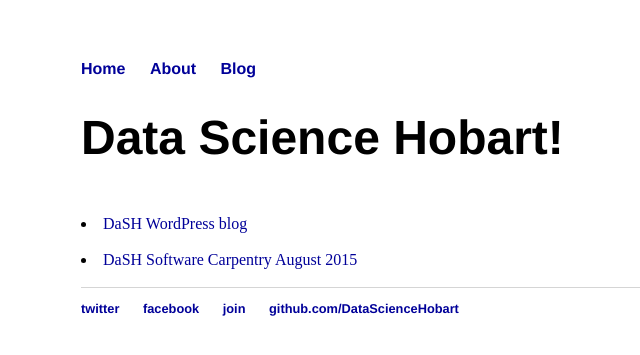
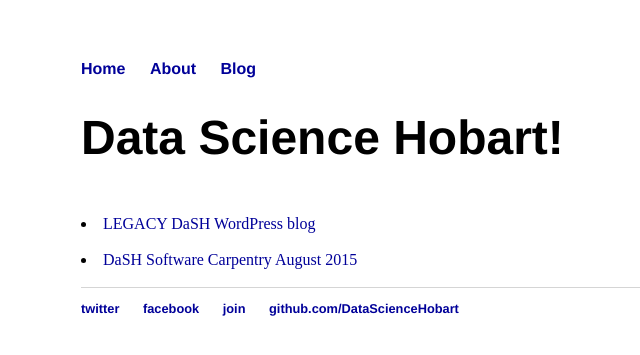
Before and after one commit to DataScienceHobart/DaSH, a Jekyll site: the page built from index.html, in a window 1280 px wide. Shown: the top 355 px of the page, without its empty margins (111-751 px from the left). Built offline with Jekyll 4.4.1, drawn with Linux system fonts in a browser that asks for light colours.

Commit message:
Update index.html

```diff
--- a/index.html
+++ b/index.html
@@ -5,7 +5,7 @@ title: Data Science Hobart
 <div class="blurb">
         		<h1>Data Science Hobart!</h1>
         		<br>
-        		<li><a href="https://datasciencehobart.wordpress.com/">DaSH WordPress blog</a></li>
+        		<li><a href="https://datasciencehobart.wordpress.com/">LEGACY DaSH WordPress blog</a></li>
         		<br>
         		<li><a href="http://datasciencehobart.github.io/2015-06-29-DataScienceHobart/">DaSH Software Carpentry August 2015</a></li>
         		<br>
```
